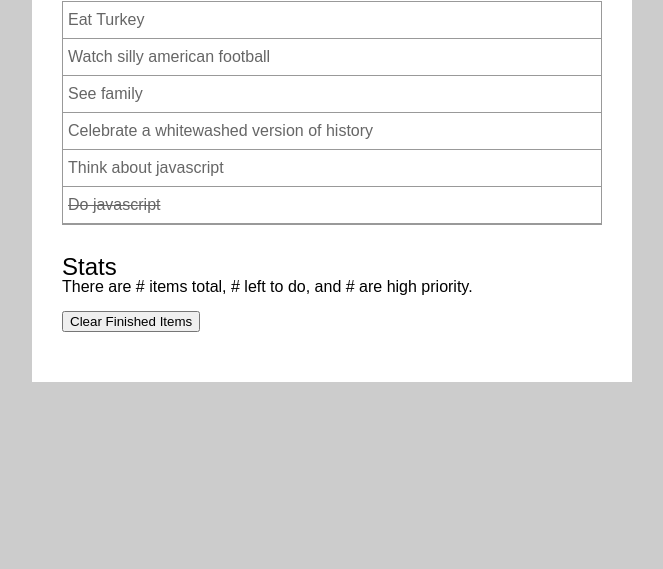
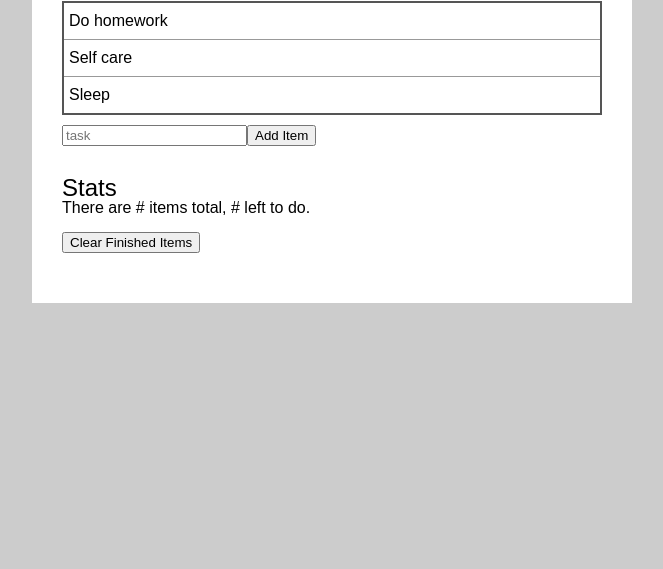
Before and after one commit to CreativeCircus/intro-todo-list-1, a website: page index.html in a window 1280 px wide. Shown: the part 231-800 px from the top of the page, without its empty margins (308-971 px from the left). Drawn offline with Linux system fonts and the light colour scheme.

Commit message:
ready for students

```diff
--- a/index.html
+++ b/index.html
@@ -11,18 +11,16 @@
 	</head>
 	<body>
 		<div class="container">
-			<h1>Things to do over thanksgiving</h1>
+			<h1>To Do list</h1>
 			<ul class="todo">
-				<li class="high">Eat Turkey</li>
-				<li class="low">Watch silly american football</li>
-				<li class="high">See family</li>
-				<li class="low">Celebrate a whitewashed version of history</li>
-				<li class="high">Think about javascript</li>
-				<li class="high finished">Do javascript</li>
+				<li>Do homework</li>
+				<li>Self care</li>
+				<li>Sleep</li>
 			</ul>
+			<input placeholder="task" class="new-item"><button class="add-item">Add Item</button>
 			<h2>Stats</h2>
 			<div class="stats">
-				There are <span class="total">#</span> items total, <span class="total">#</span> left to do, and <span class="high">#</span> are high priority.
+				There are <span class="total">#</span> items total, <span class="total">#</span> left to do.
 				<br>
 				<br>
 				<button class="clear-finished">Clear Finished Items</button>
--- a/src/scss/main.scss
+++ b/src/scss/main.scss
@@ -54,11 +54,15 @@ h2 {
 
 .todo {
 	margin-top: 10px;
-	border: 1px solid #999;
+	border: 2px solid #555;
+	margin: 10px 0;
 	li {
-		color: #666;
+		color: black;
+		padding: 10px 5px;
 		border-bottom: 1px solid #999;
-		padding: 10px 5px;
+		&:last-child {
+			border-bottom: none;
+		}
 
 		&.finished {
 			text-decoration: line-through;
```
Also changed, not shown: src/js/main.js (deleted, +0 -13 lines), dist/css/main.css, dist/js/main.js, readme.md, 3 other files.
